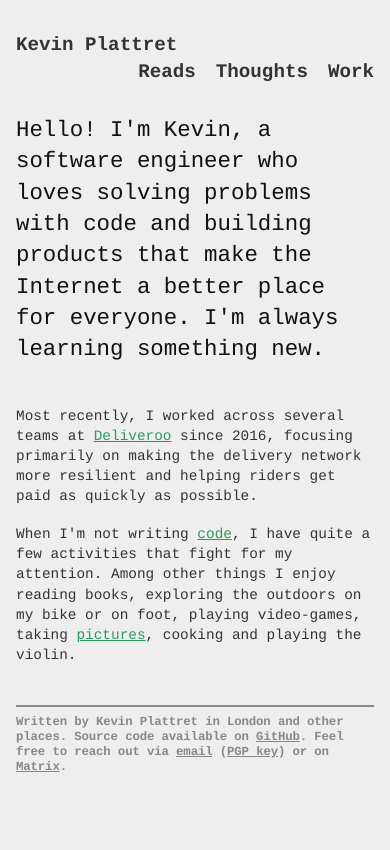
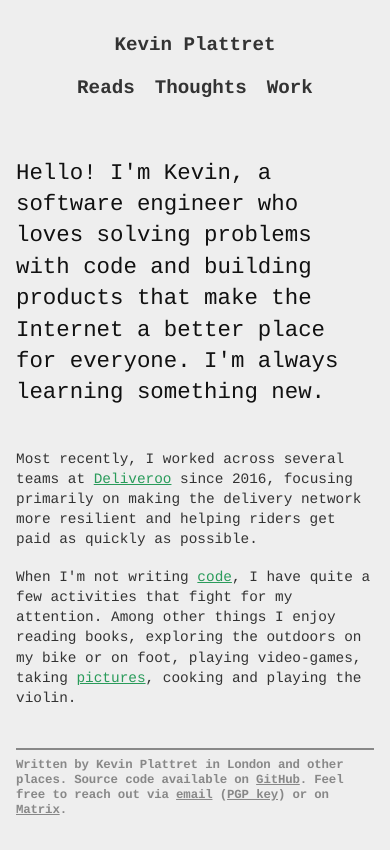
Before and after one commit to kplattret/kevinplattret.com, a Next.js app: page / in a window 390 px wide. Built offline with nearby package versions, Linux system fonts and the light colour scheme.

Commit message:
Center the main header on small screens

```diff
--- a/styles/_responsive.scss
+++ b/styles/_responsive.scss
@@ -49,17 +49,35 @@
   }
 }
 
-@media only screen and (max-width: 400px) {
-  .book-list {
-    li {
-      width: 43% !important;
+@media only screen and (max-width: 480px) {
+  .header {
+    width: 100%;
+    text-align: center;
+
+    a {
+      display: inline-block;
     }
+
+    nav {
+      float: none !important;
+      margin-top: 2rem;
+      width: 100%;
+      text-align: center;
+
+      ul {
+        display: inline-block;
+      }
+    }
+  }
+
+  .book-list li,
+  article > .book-image {
+    width: 43% !important;
   }
 
   article > .book-image {
     display: block !important;
-    margin: 8rem auto 3.5rem !important;
-    width: 50% !important;
+    margin: 6rem auto 3.5rem !important;
 
     & + header {
       width: 100% !important;
```
